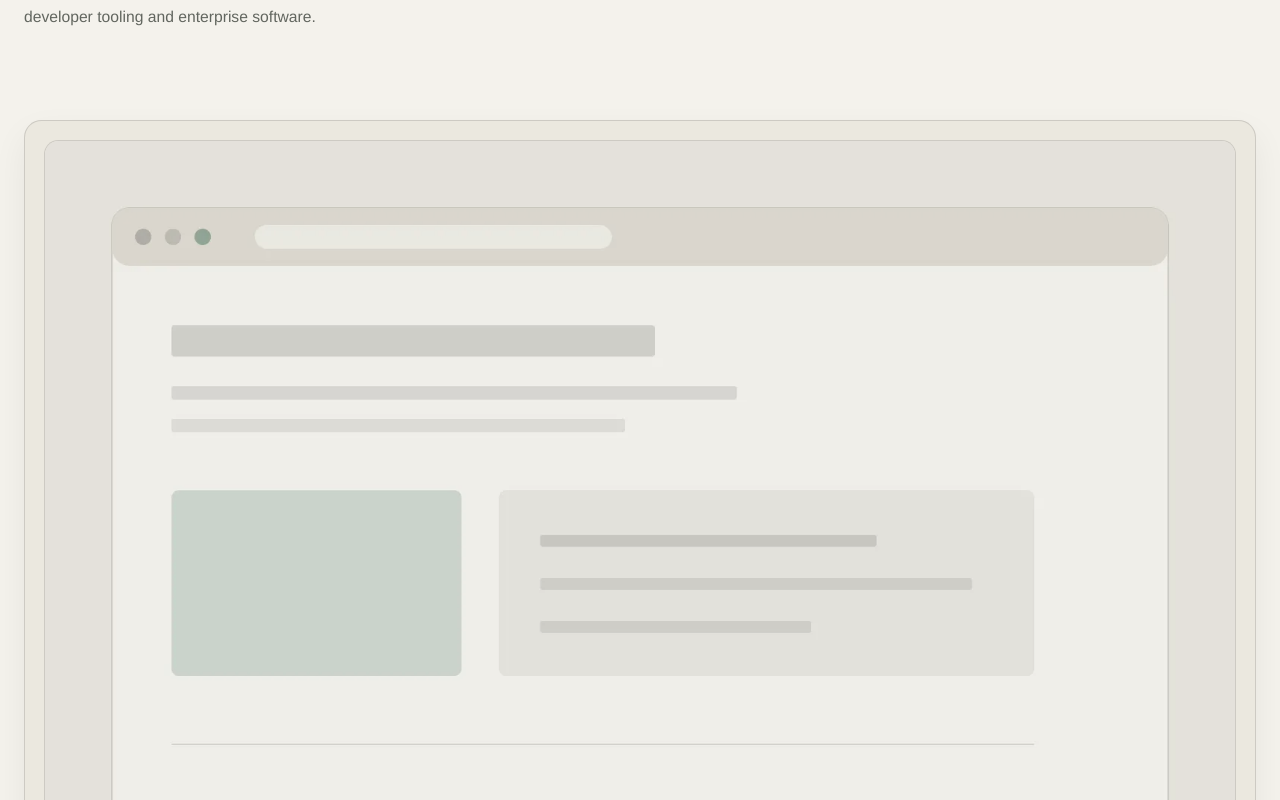
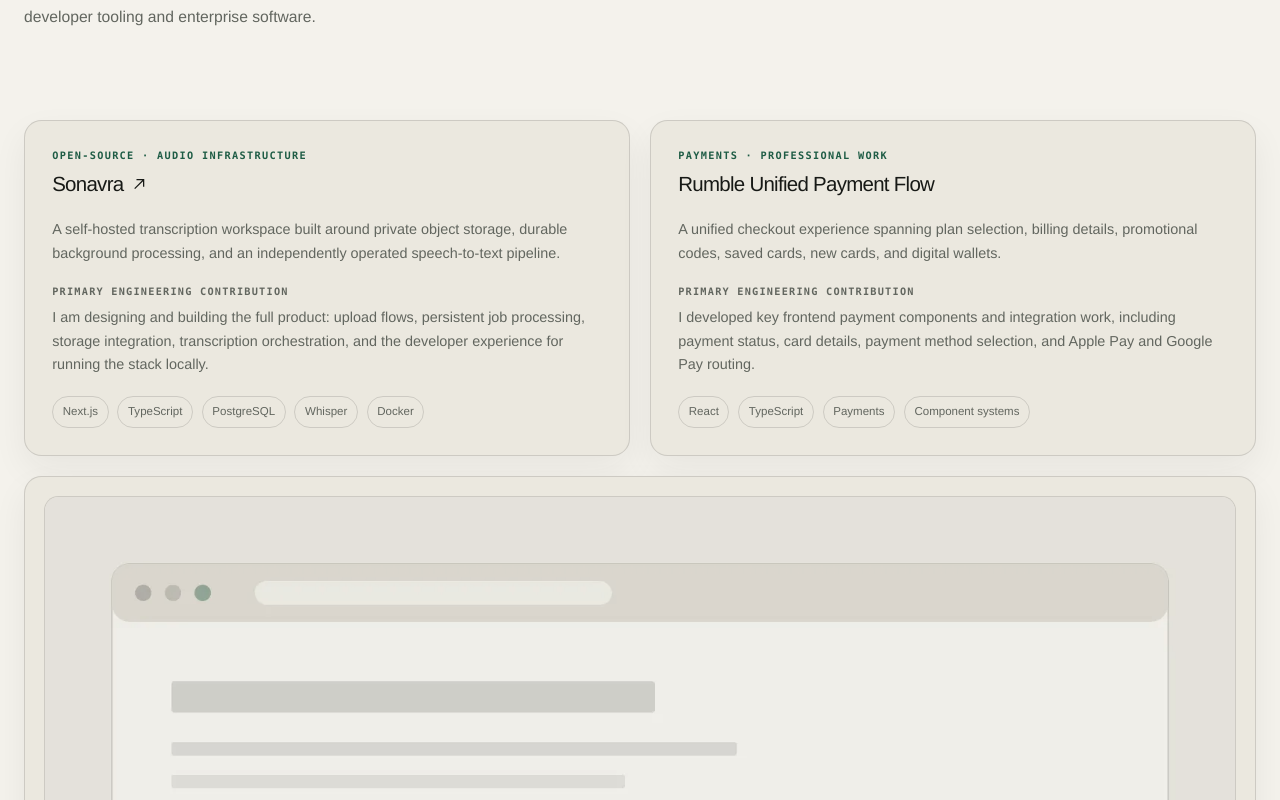
Before and after one commit to rmkasendwa/rmkasendwa, a Next.js app: page / in a window 1280 px wide. Shown: the part 1420-2220 px from the top of the page. Built offline with nearby package versions, Linux system fonts and the light colour scheme; no server answers.

Commit message:
feat: showcase recent engineering work and remove dead tool links

```diff
--- a/content/profile.ts
+++ b/content/profile.ts
@@ -123,6 +123,26 @@
 ];
 
 export const selectedWork: Project[] = [
+  {
+    name: 'Sonavra',
+    category: 'Open-source · Audio infrastructure',
+    description:
+      'A self-hosted transcription workspace built around private object storage, durable background processing, and an independently operated speech-to-text pipeline.',
+    contribution:
+      'I am designing and building the full product: upload flows, persistent job processing, storage integration, transcription orchestration, and the developer experience for running the stack locally.',
+    technologies: ['Next.js', 'TypeScript', 'PostgreSQL', 'Whisper', 'Docker'],
+    href: 'https://github.com/Infinite-Debugger/sonavra',
+  },
+  {
+    name: 'Rumble Unified Payment Flow',
+    category: 'Payments · Professional work',
+    description:
+      'A unified checkout experience spanning plan selection, billing details, promotional codes, saved cards, new cards, and digital wallets.',
+    contribution:
+      'I developed key frontend payment components and integration work, including payment status, card details, payment method selection, and Apple Pay and Google Pay routing.',
+    technologies: ['React', 'TypeScript', 'Payments', 'Component systems'],
+  },
+
   {
     name: 'Skattebasserne',
     category: 'AI Platform',
@@ -250,40 +270,40 @@
     description:
       'A lightweight TypeScript SDK for Airtable workflows and data access.',
     type: 'SDK',
-    link: '#',
+    link: '',
   },
   {
     name: 'mui-extensions / @infinite-debugger/react-mui',
     description:
       'A compact set of MUI-focused extensions for faster UI composition.',
     type: 'Component library',
-    link: '#',
+    link: '',
   },
   {
     name: '@infinite-debugger/swagger-to-ts',
     description:
       'A utility for turning Swagger schemas into TypeScript interfaces.',
     type: 'Utility',
-    link: '#',
+    link: '',
   },
   {
     name: 'infinite-debugger/rmk-utils',
     description: 'A handful of practical helpers for everyday developer tasks.',
     type: 'Utility',
-    link: '#',
+    link: '',
   },
   {
     name: 'SVG Map Extra',
     description: 'A small utility for making richer SVG-based map experiences.',
     type: 'Utility',
-    link: '#',
+    link: '',
   },
   {
     name: 'cropit contribution',
     description:
       'A thoughtful contribution to a project focused on better image cropping flows.',
     type: 'Contribution',
-    link: '#',
+    link: '',
   },
 ];
 
```
